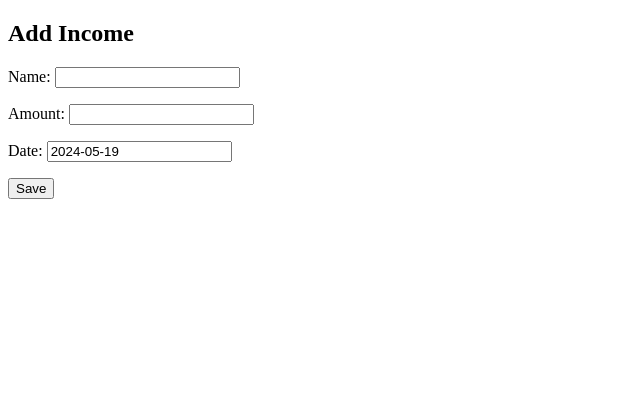
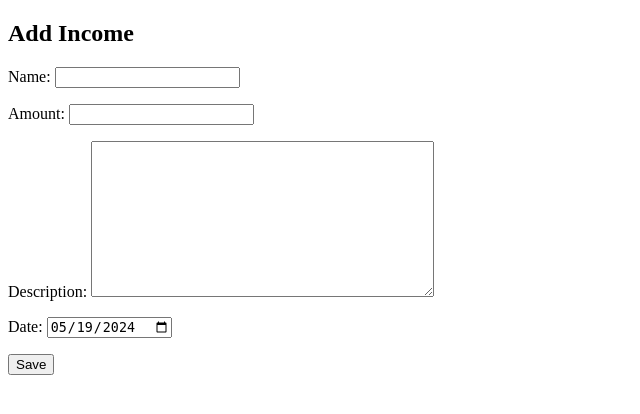
Before and after one commit to Vishal-sundar-kaira/Django, a Django app: page /add_income/ in a window 1280 px wide. Shown: the top 414 px of the page, without its empty margins (0-640 px from the left). Run offline with Django 5.2, Linux system fonts and the light colour scheme.

Commit message:
now transaction is getting added autmotically. made changes in some fields of income and add default values as migration for existing data as I changed the fields of expense.

```diff
--- a/finance_tracker/trackit/forms.py
+++ b/finance_tracker/trackit/forms.py
@@ -13,12 +13,18 @@ class SignUpForm(UserCreationForm):
 class IncomeSourceForm(forms.ModelForm):
     class Meta:
         model = IncomeSource
-        fields = ['name', 'amount', 'date']
+        fields = ['name', 'amount', 'description', 'date']
+        widgets = {
+            'date': forms.DateInput(attrs={'type': 'date'}, format='%Y-%m-%d'),
+        }
 
 class ExpenseCategoryForm(forms.ModelForm):
     class Meta:
         model = ExpenseCategory
-        fields = ['name']
+        fields = ['name', 'amount', 'description', 'date']
+        widgets = {
+            'date': forms.DateInput(attrs={'type': 'date'}, format='%Y-%m-%d'),
+        }
 
 class TransactionForm(forms.ModelForm):
     class Meta:
--- a/finance_tracker/trackit/templates/home.html
+++ b/finance_tracker/trackit/templates/home.html
@@ -13,6 +13,6 @@
     <a href="{% url 'signup' %}">signup</a>
     <a href="{% url 'add_income' %}"> Add Income</a>
     <a href="{% url 'add_expense_category' %}">Add Expense Category</a>
-    <a href="{% url 'add_transaction' %}">Add Transaction</a>
+    <!-- <a href="{% url 'add_transaction' %}">Add Transaction</a> -->
 </body>
 </html>
--- a/finance_tracker/trackit/urls.py
+++ b/finance_tracker/trackit/urls.py
@@ -7,5 +7,5 @@ urlpatterns = [
     path('signup/', views.signup, name='signup'),
     path('add_income/', views.add_income, name='add_income'),
     path('add_expense_category/', views.add_expense_category, name='add_expense_category'),
-    # path('add_transaction/', views.add_transaction, name='add_transaction'),
+    path('add_transaction/', views.add_transaction, name='add_transaction'),
 ]
```
Also changed, not shown: finance_tracker/trackit/migrations/0002_expensecategory_amount_expensecategory_date_and_more.py (added).
